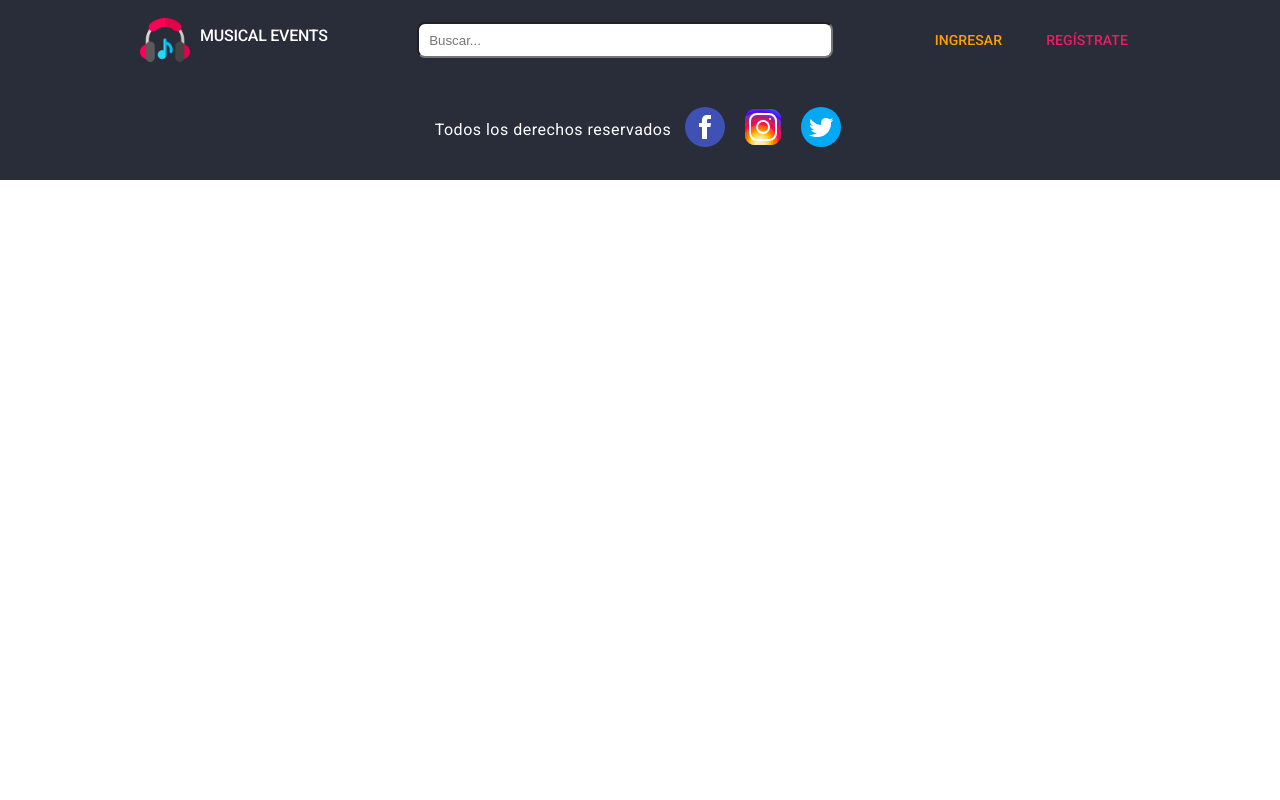
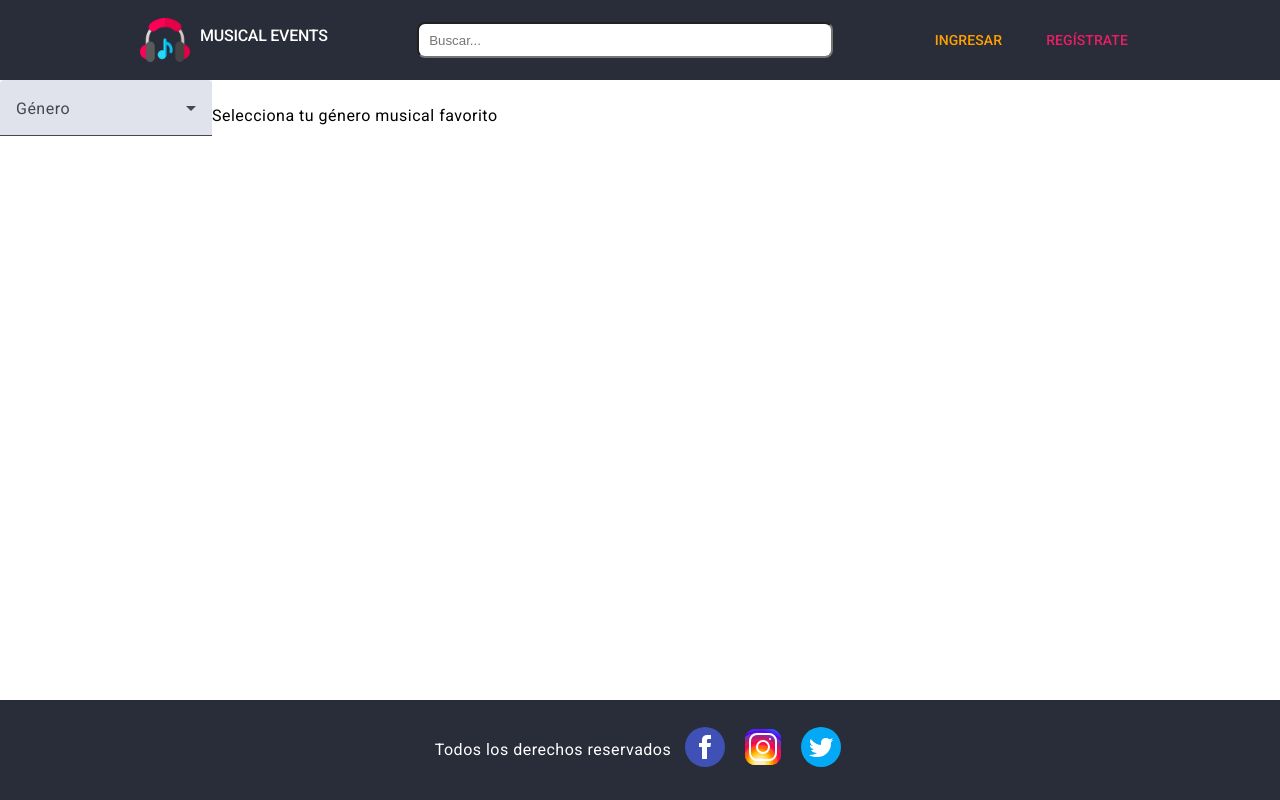
Before and after one commit to Abraham2748/musicstore-frontend202403, an Angular app: page / in a window 1280 px wide. Built offline with nearby package versions, Linux system fonts and the light colour scheme.

Commit message:
Update Home UI

```diff
--- a/src/app/home/home.component.css
+++ b/src/app/home/home.component.css
@@ -1,3 +1,10 @@
-.mensaje {
-  color: coral;
+.home-container {
+  display: flex;
+  flex-direction: column;
+  height: 100%;
+  & .content-container {
+    display: flex;
+    flex-direction: column;
+    height: 100%;
+  }
 }
--- a/src/app/home/home.component.html
+++ b/src/app/home/home.component.html
@@ -1 +1,18 @@
-<app-header></app-header> <app-footer></app-footer>
+<div class="home-container">
+  <app-header></app-header>
+  <div class="content-container">
+    <section class="filter">
+      <mat-form-field>
+        <mat-label>Género</mat-label>
+        <mat-select>
+          <mat-option value="">Rock</mat-option>
+          <mat-option value="">Salsa</mat-option>
+          <mat-option value="">Bachata</mat-option>
+        </mat-select>
+      </mat-form-field>
+      <span>Selecciona tu género musical favorito</span>
+    </section>
+    <section class="event-list"></section>
+  </div>
+  <app-footer></app-footer>
+</div>
```
Also changed, not shown: src/app/home/home.component.ts (+8 -1 lines).
